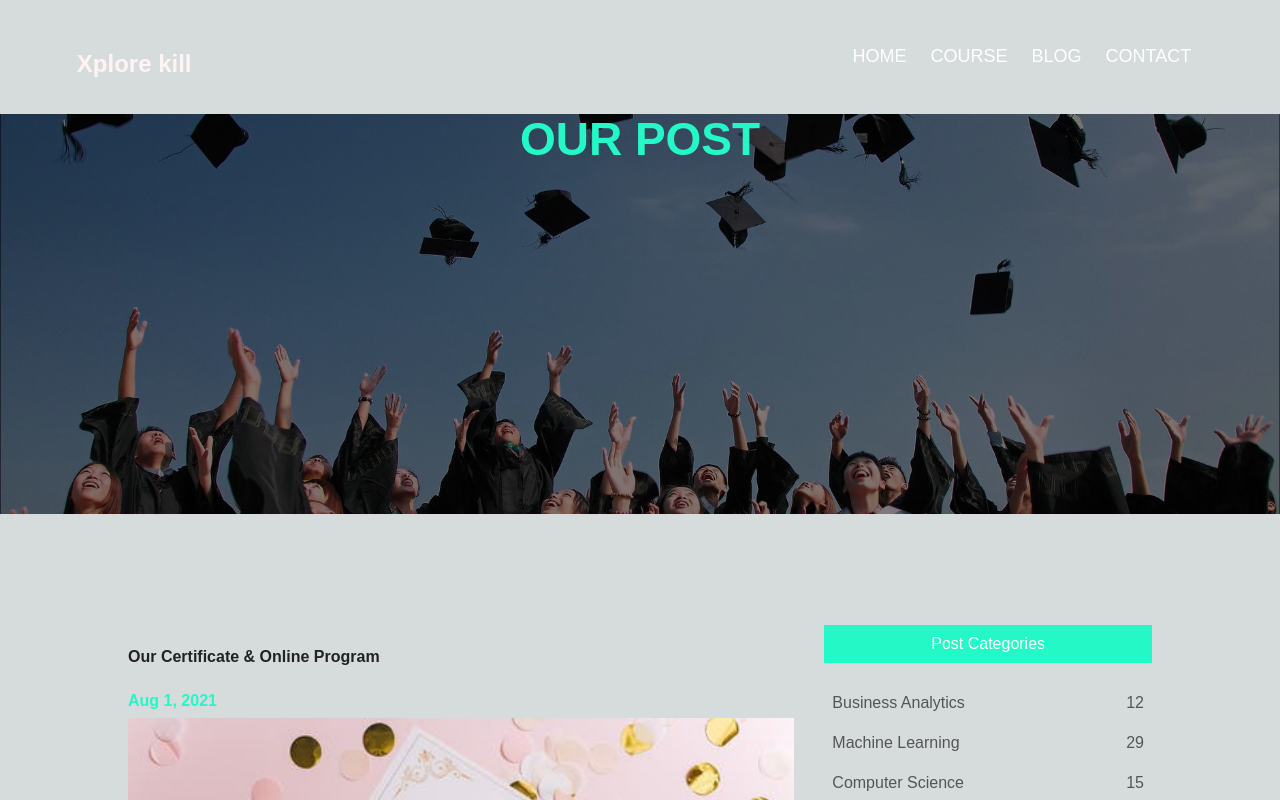
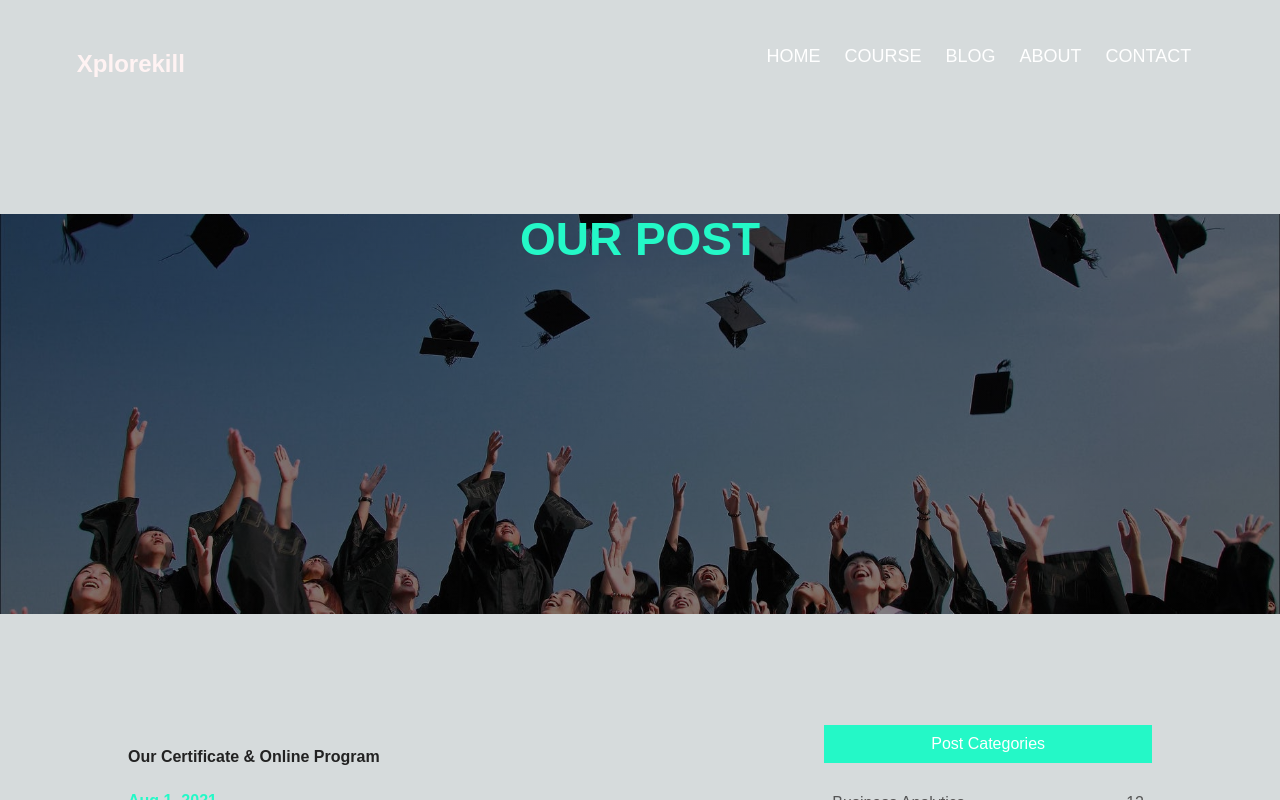
Before and after one commit to Naeem009/NextJS-Vercel1, a Next.js app: page /blog in a window 1280 px wide. Shown: the top 800 px of the page. Built offline with nearby package versions, Linux system fonts and the light colour scheme.

Commit message:
Some changes in CSS and others

```diff
--- a/src/app/about/about.tsx
+++ b/src/app/about/about.tsx
@@ -3,7 +3,21 @@ import Link from "../../../node_modules/next/link";
 export default function About() {
   return (
     <div>
-    <h1>About us</h1>
+        <section>
+        <h1>About Us</h1>
+    </section>
+    <section className="about-us">
+        <div className="row">
+            <div className="about-col">
+                <h1>We are the world&aposs largest University</h1>
+                <p>Lorem ipsum dolor sit amet consectetur adipisicing elit. Inventore cumque in accusantium molestias maiores fuga vitae eos, ducimus officiis repudiandae voluptatem error. Laboriosam, numquam blanditiis aspernatur, nobis tempora consequatur id aliquam asperiores voluptatum iste animi voluptatem fugiat totam excepturi dolor.</p>
+                <Link href="#" className="hero_btn btn">EXPLORE NOW</Link>
+            </div>
+            <div className="about-col">
+                <img src="img/about.png" alt=""/>
+            </div>
+        </div>
+    </section>
     </div>
   )
 };
--- a/src/app/globals.css
+++ b/src/app/globals.css
@@ -42,7 +42,7 @@ body {
 .header {
   min-height: 100vh;
   width: 100%;
-  /*background-image: linear-gradient(#517e86c4, #949fdf1a), url(img/banner1.png);*/
+  background-image: linear-gradient(#517e86c4, #949fdf1a), url("/class5/public/img/banner1.png");
   background-position: center;
   background-size: cover;
   position: relative;
@@ -431,7 +431,7 @@ p {
 .cta {
   margin: 100px auto;
   width: 80%;
-  /*background-image: linear-gradient(rgba(0, 0, 0, 0.5), rgba(0, 0, 0, 0.7)), url(img/back1.png);*/
+  background-image: linear-gradient(rgba(0, 0, 0, 0.5), rgba(0, 0, 0, 0.7)), url("/class5/public/img/back1.png");
   background-size: cover;
   background-position: center;
   border-radius: 10px;
@@ -506,8 +506,8 @@ hr {
 .Sub-header {
   height: 50vh;
   width: 100%;
-  /* background-image: linear-gradient(rgba(4, 9, 30, 0.7), rgba(4, 9, 30, 0.7)),
-  url(img/banner.png); */
+  background-image: linear-gradient(rgba(4, 9, 30, 0.7), rgba(4, 9, 30, 0.7)),
+  url("/class5/public/img/banner.png");
   background-position: center;
   background-size: cover;
   text-align: center;
@@ -515,7 +515,7 @@ hr {
 }
 
 .Sub-header h1 {
-  margin-top: 0px;
+  margin-top: 100px;
 }
 
 .about-us {
@@ -644,7 +644,7 @@ hr {
   margin: 10px 0;
 }
 
-@media(max-width: 100%) {
+@media(max-width: 700px) {
   .Sub-header h1 {
       font-size: 24px;
   }
--- a/src/app/navigation/navigation.tsx
+++ b/src/app/navigation/navigation.tsx
@@ -3,18 +3,22 @@ import Link from "next/link";
 export default function Navigation() {
     return (
         <div>
+            <section>
         <nav>
-                <Link href="/"className="logo">Xplore <i className="fab fa-staylinked"></i>kill</Link>
-                <div className="nav-links ml-0 mr-auto" id="navLinks">
+            <Link href="/" className="logo">Xplore
+                <i className="fab fa-staylinked"></i>kill
+            </Link>
+            <div className="nav-links" id="navLinks">
                 <ul>
                     <li><Link href="/">Home</Link></li>
-                        {/* <li><Link href="/about">About</Link></li> */}
-                        <li><Link href="/course">Course</Link></li>
-                        <li><Link href="/blog">Blog</Link></li>
-                        <li><Link href="/contact">Contact</Link></li>
+                    <li><Link href="course">Course</Link></li>
+                    <li><Link href="blog">Blog</Link></li>
+                    <li><Link href="about">About</Link></li>
+                    <li><Link href="contact">Contact</Link></li>
                 </ul>
             </div>
         </nav>
+        </section>
         </div>
     );
 }
```
Lines whose indentation alone changed are shown as unchanged.
